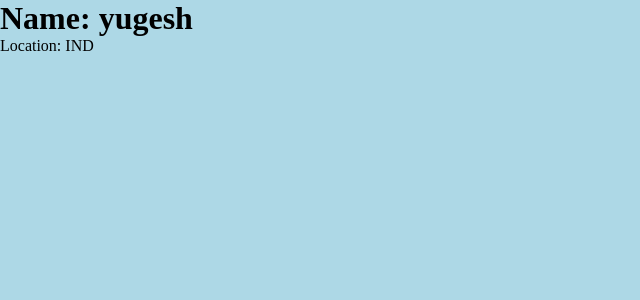
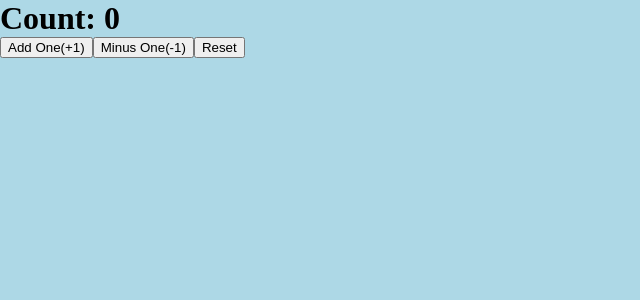
Before and after one commit to yugeshpalvai21/reactflow, a React app: page / in a window 1280 px wide. Shown: the top 300 px of the page, without its empty margins (0-640 px from the left). Built offline with nearby package versions, Linux system fonts and the light colour scheme.

Commit message:
Counter App - Set Default State

```diff
--- /dev/null
+++ b/src/app.jsx
@@ -0,0 +1,25 @@
+import React from 'react';
+import ReactDOM from 'react-dom';
+import './styles/main.scss';
+
+const domElement = document.getElementById('main');
+
+class Counter extends React.Component {
+    constructor(props) {
+        super(props);
+        this.state = { counter: 0 };
+    }
+
+    render() {
+        return (
+            <div>
+                <h1>Count: { this.state.counter }</h1>
+                <button>Add One(+1)</button>
+                <button>Minus One(-1)</button>
+                <button>Reset</button>
+            </div>
+        )
+    }
+}
+
+ReactDOM.render(<Counter />, domElement);
--- a/webpack.config.js
+++ b/webpack.config.js
@@ -2,7 +2,7 @@ const path = require('path');
 
 module.exports = {
     mode: 'development',
-    entry: './src/app.js',
+    entry: './src/app.jsx',
     output: {
         path: path.resolve(__dirname, 'public'),
         filename: 'bundle.js'
@@ -10,7 +10,7 @@ module.exports = {
     module: {
         rules: [{
             loader: 'babel-loader',
-            test: /\.js$/,
+            test: /\.js(x)$/,
             exclude: /node_modules/
         }, {
             test: /\.scss$/,
```
Also changed, not shown: src/playground/class_component.jsx (renamed from src/app.js).
